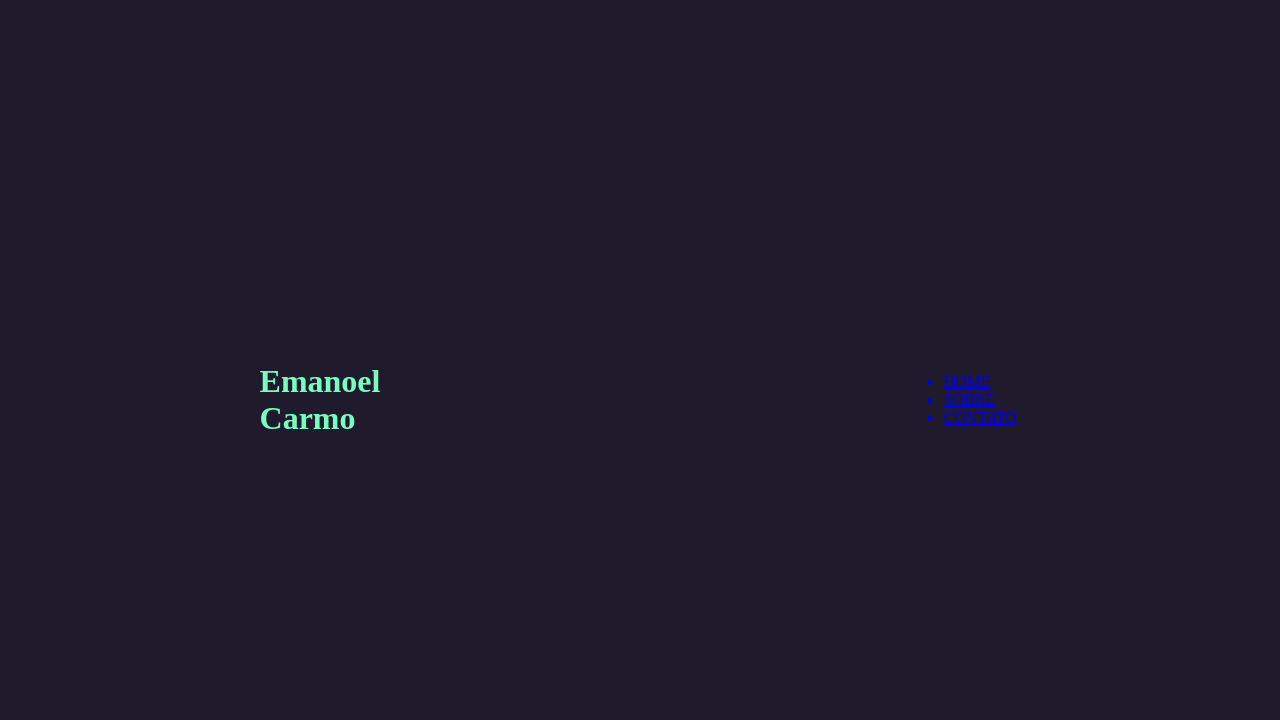
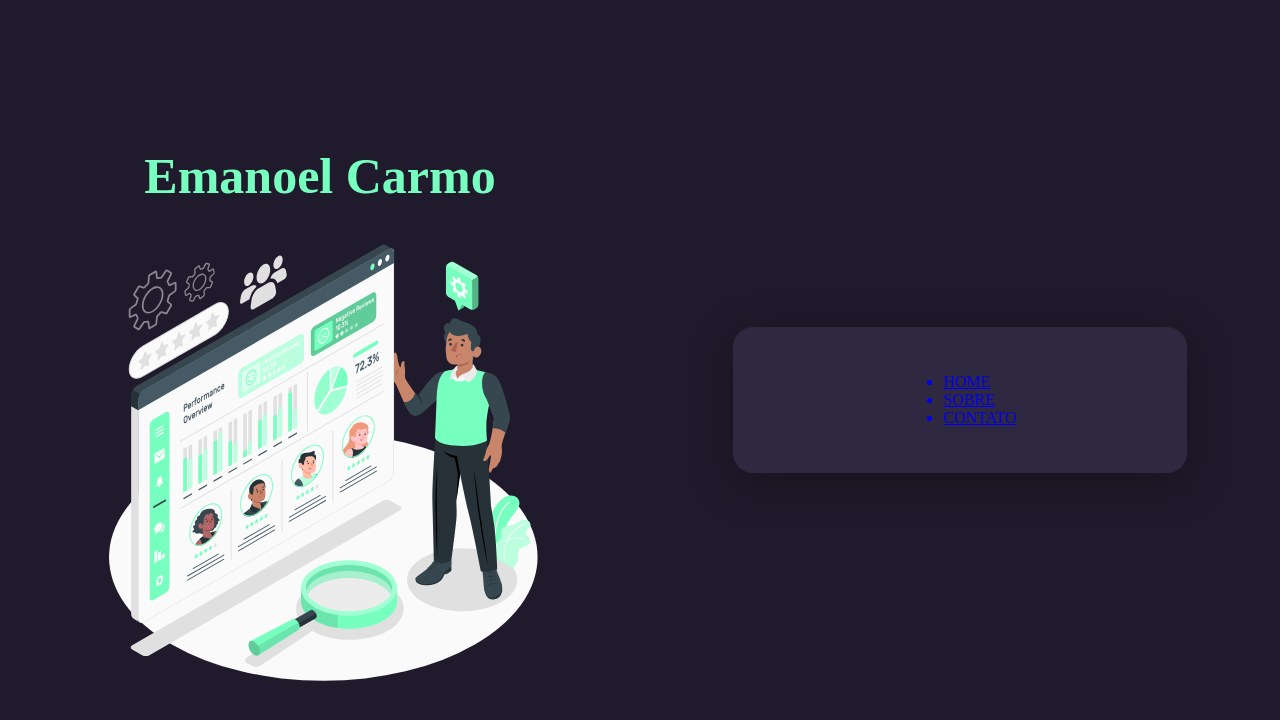
Before and after one commit to carmoemanoel/portifolio, a plain HTML site: page Portifólio/index.html in a window 1280 px wide. Drawn offline with Linux system fonts and the light colour scheme.

Commit message:
Inserindo imagem e fazendo estilização

```diff
--- a/Portifólio/CSS/style.css
+++ b/Portifólio/CSS/style.css
@@ -22,6 +22,12 @@ body{
 
 .left-login > h1{
     color:#77ffc0;
+    font-size: 50px;
+}
+
+.left-img{
+    font-size: 3vw;
+    width: 35vw;
 }
 
 .navegacao{
@@ -33,5 +39,13 @@ body{
 }
 
 .card-navegacao{
-
+    width: 60%;
+    display: flex;
+    justify-content: center;
+    align-items: center;
+    flex-direction: column;
+    padding: 30px 35px;
+    background: #2f2841;
+    border-radius: 20px;
+    box-shadow: 0px 10px 40px #00000056;
 }
--- a/Portifólio/index.html
+++ b/Portifólio/index.html
@@ -10,7 +10,8 @@
 <body>
     <div class="main-login">
         <div class="left-login">
-            <h1>Emanoel<br>Carmo</h1>
+            <h1>Emanoel Carmo</h1>
+            <img src="./CSS/ASSETS/performance-overview-animate.svg" class="left-img" alt="visionary-technology-animate">
         </div>
         <div class="navegacao">
             <div class="card-navegacao">
```
Also changed, not shown: Portifólio/CSS/ASSETS/performance-overview-animate.svg (added).
